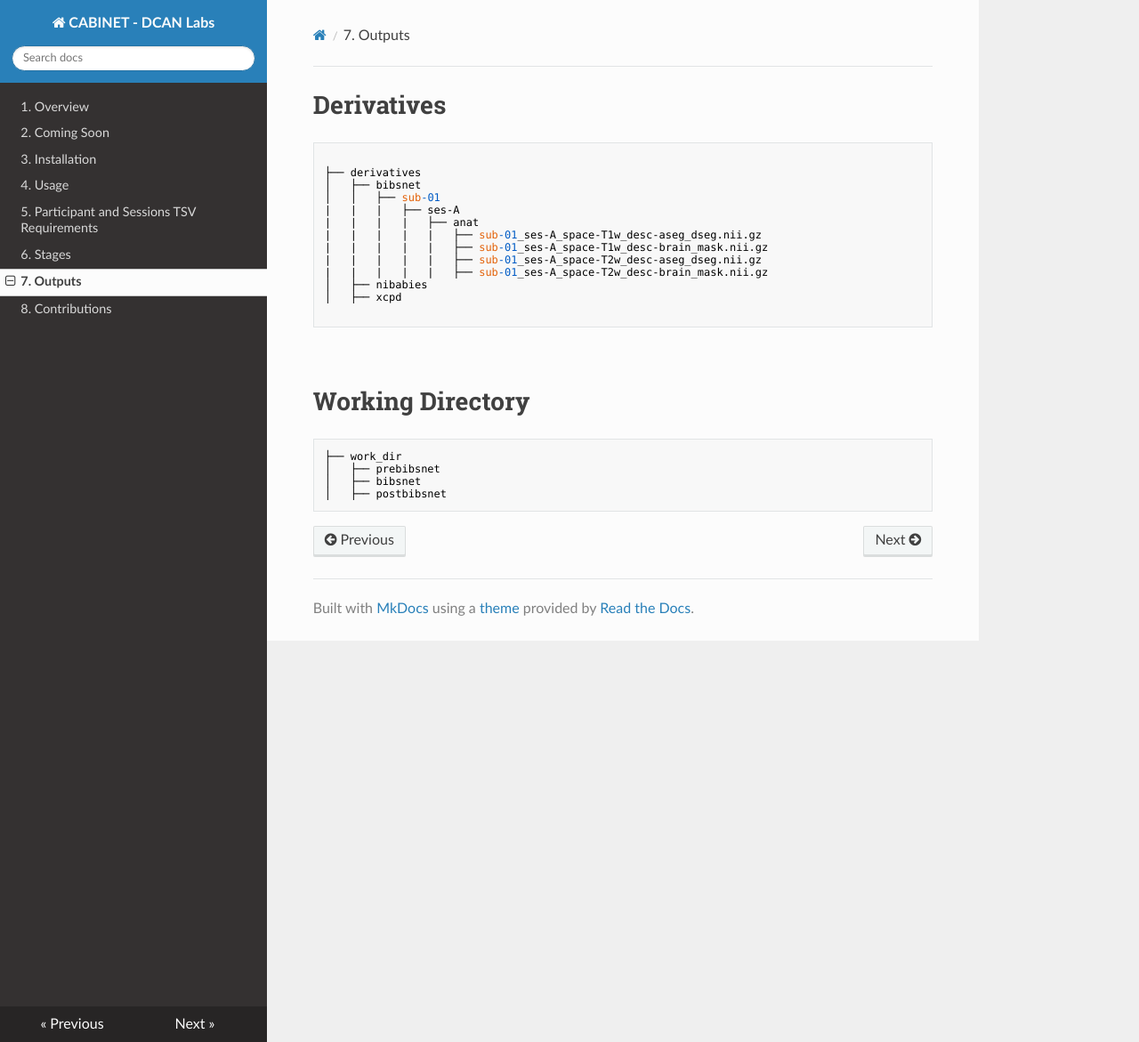
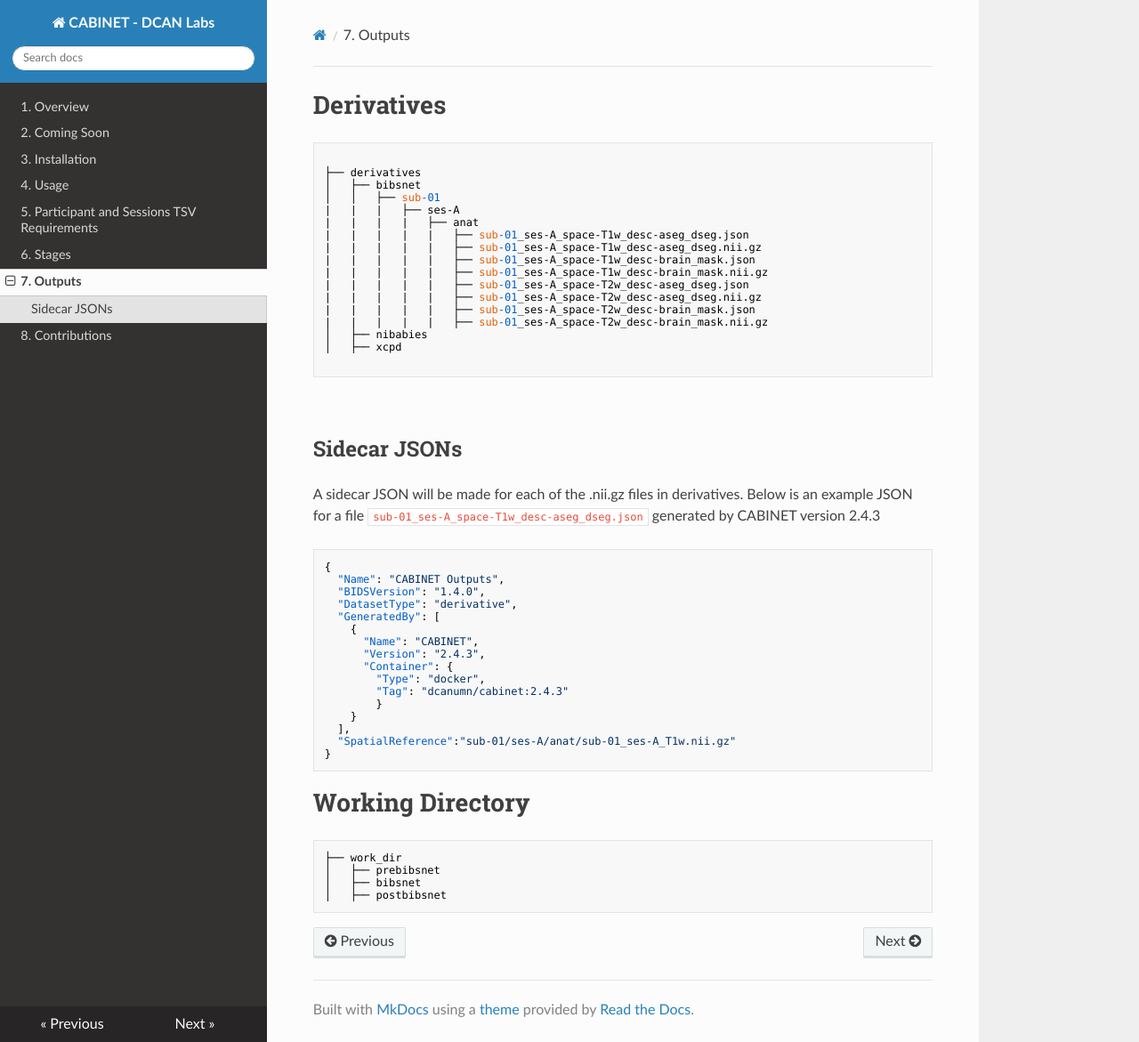
Before and after one commit to DCAN-Labs/BIBSnet, an MkDocs documentation site: the page built from docs/outputs.md, in a window 1280 px wide and 1171 px high. Shown: the whole window at 89% size. Built offline with MkDocs 1.6.1, drawn with Linux system fonts in a browser that asks for light colours; nearby versions of some CDN libraries.

Commit message:
added sidecar json info

````diff
--- a/docs/outputs.md
+++ b/docs/outputs.md
@@ -7,15 +7,42 @@
 │   │   ├── sub-01
 |   |   |   ├── ses-A
 |   |   |   |   ├── anat
+|   |   |   |   |   ├── sub-01_ses-A_space-T1w_desc-aseg_dseg.json
 |   |   |   |   |   ├── sub-01_ses-A_space-T1w_desc-aseg_dseg.nii.gz
+|   |   |   |   |   ├── sub-01_ses-A_space-T1w_desc-brain_mask.json
 |   |   |   |   |   ├── sub-01_ses-A_space-T1w_desc-brain_mask.nii.gz
+|   |   |   |   |   ├── sub-01_ses-A_space-T2w_desc-aseg_dseg.json
 |   |   |   |   |   ├── sub-01_ses-A_space-T2w_desc-aseg_dseg.nii.gz
+|   |   |   |   |   ├── sub-01_ses-A_space-T2w_desc-brain_mask.json
 |   |   |   |   |   ├── sub-01_ses-A_space-T2w_desc-brain_mask.nii.gz
 │   ├── nibabies
 │   ├── xcpd
 
 ```
 <br />
+
+## Sidecar JSONs
+A sidecar JSON will be made for each of the .nii.gz files in derivatives.
+Below is an example JSON for a file `sub-01_ses-A_space-T1w_desc-aseg_dseg.json` generated by CABINET version 2.4.3
+
+```
+{
+  "Name": "CABINET Outputs",
+  "BIDSVersion": "1.4.0",
+  "DatasetType": "derivative",
+  "GeneratedBy": [
+    {
+      "Name": "CABINET",
+      "Version": "2.4.3",
+      "Container": {
+        "Type": "docker",
+        "Tag": "dcanumn/cabinet:2.4.3"
+        }
+    }
+  ],
+  "SpatialReference":"sub-01/ses-A/anat/sub-01_ses-A_T1w.nii.gz"
+}
+```
 
 #Working Directory
 
````
